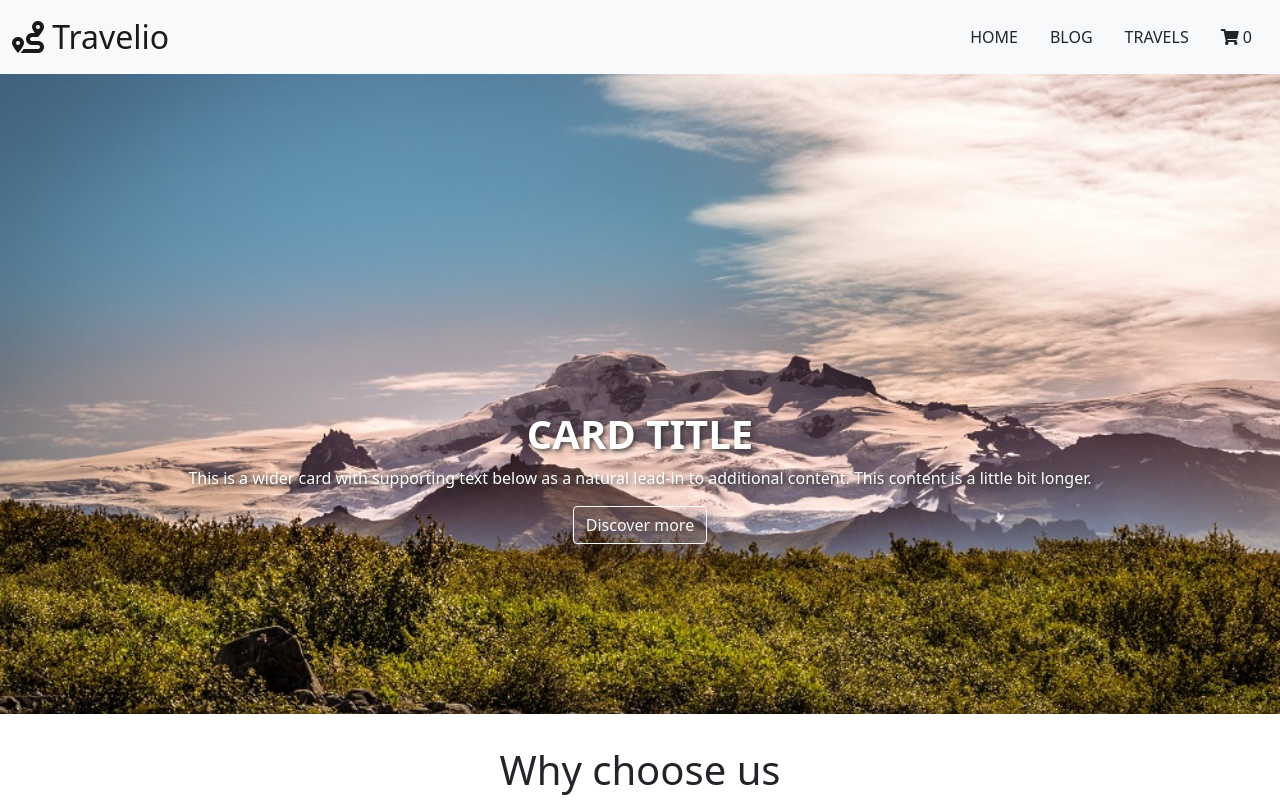
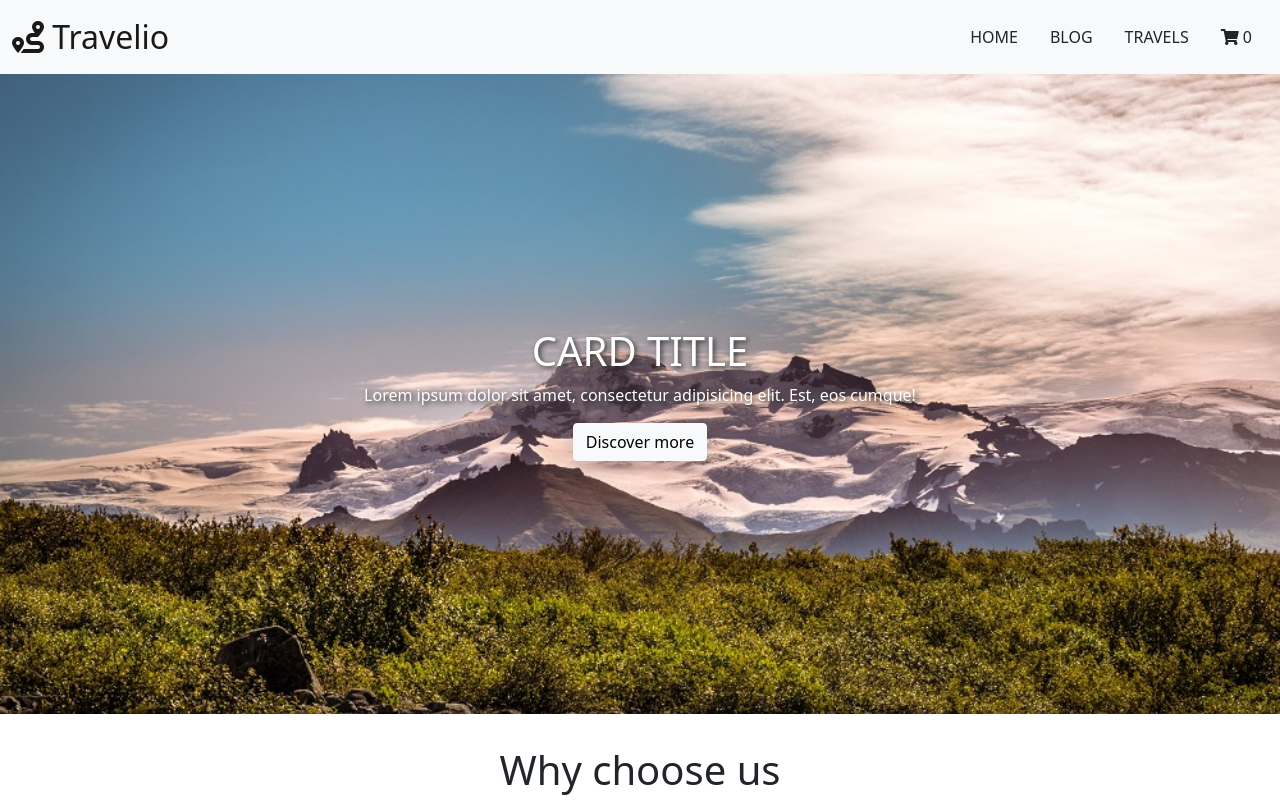
Before and after one commit to nat-oku/FE21-CR6-Natalia, an Angular app in the folder TravelAgency/: page / in a window 1280 px wide. Shown: the top 800 px of the page. Built offline with nearby package versions, Linux system fonts and the light colour scheme.

Commit message:
adding last changes to layout

```diff
--- a/TravelAgency/src/app/home/home.component.html
+++ b/TravelAgency/src/app/home/home.component.html
@@ -2,10 +2,10 @@
 <!-- heor image section -->
 <div class="card bg-light text-white border-0">
   <img src="assets/img/andreas-m-q-4953SkCqY-unsplash.jpg" class="card-img removeBorder rounded-0 myImage" alt="...">
-  <div class="card-img-overlay d-flex flex-column align-items-center position-absolute top-50">
-    <h5 class="card-title text-uppercase fs-1 fw-bold textShadow">Card title</h5>
-    <p class="card-text textShadow">This is a wider card with supporting text below as a natural lead-in to additional content. This content is a little bit longer.</p>
-    <a class="btn btn-outline-light shadow" routerLink="blog">Discover more</a>
+  <div class="card-img-overlay d-flex flex-column align-items-center justify-content-center p-5">
+    <h5 class="card-title text-uppercase fs-1 fw-light  textShadow">Card title</h5>
+    <p class="card-text text-center textShadow w-md-50">Lorem ipsum dolor sit amet, consectetur adipisicing elit. Est, eos cumque!</p>
+    <a class="btn btn-light shadow" routerLink="blog">Discover more</a>
   </div>
 </div>
 
```
